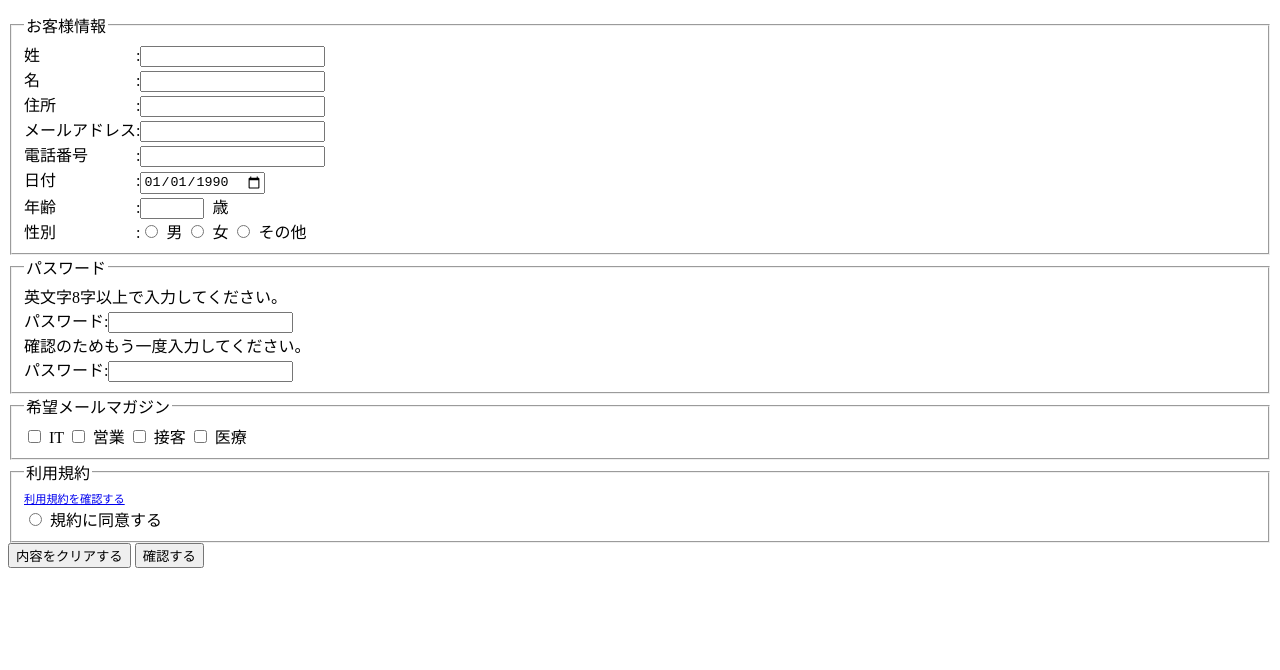
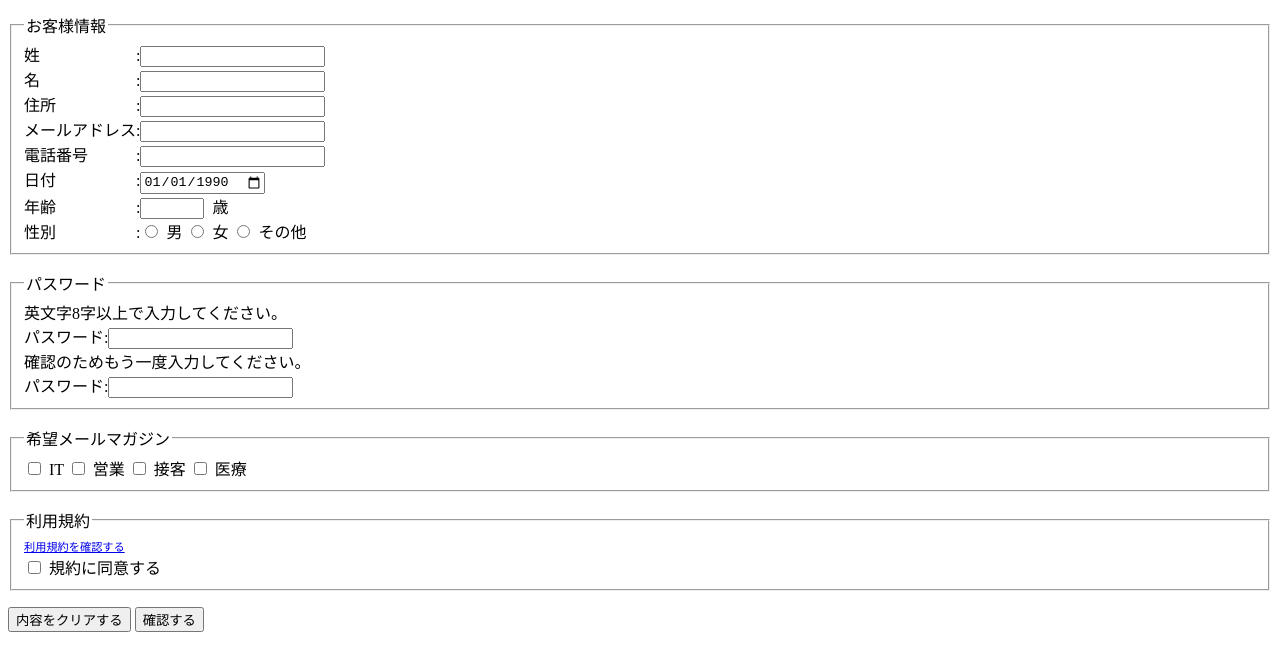
Before and after one commit to tama022518/html-task, a plain HTML site: page form/form.html in a window 1280 px wide. Shown: the part 116-786 px from the top of the page. Drawn offline with Linux system fonts and the light colour scheme.

Commit message:
formの編集

```diff
--- a/form/form.-style.css
+++ b/form/form.-style.css
@@ -5,3 +5,6 @@ input[type]{
 a{
     font-size: 0.7rem;
 }
+fieldset{
+    margin-bottom: 1rem;
+}
--- a/form/form.html
+++ b/form/form.html
@@ -40,7 +40,7 @@
     <fieldset>
         <legend>利用規約</legend>
         <a href="terms.html" target="_blank">利用規約を確認する</a><br>
-        <label><input type="radio" name="terms" value="agree">規約に同意する</label>
+        <label><input type="checkbox" name="terms" value="agree">規約に同意する</label>
     </fieldset>
     <button type="reset">内容をクリアする</button>
     <button type="reset">確認する</button>
```
